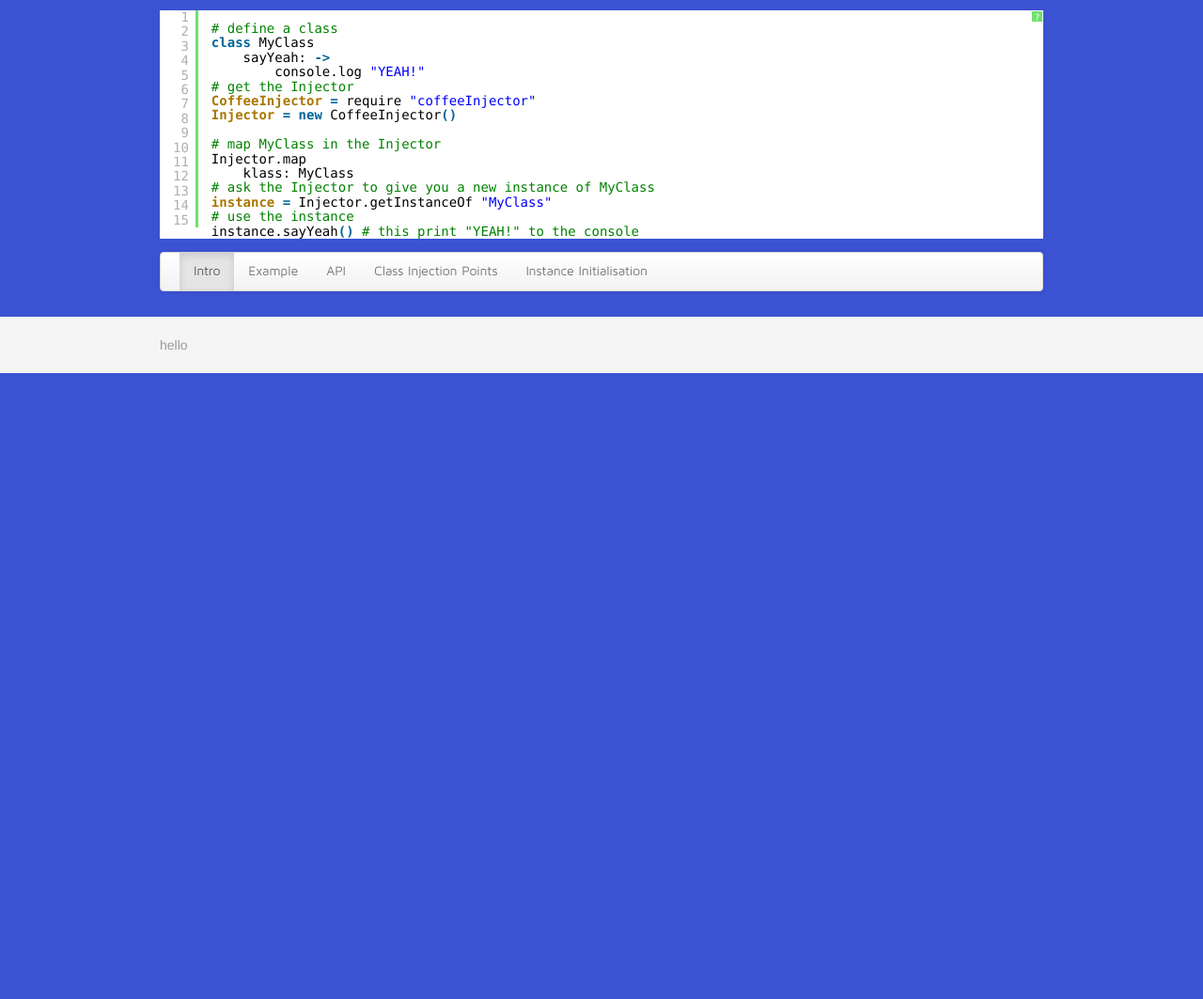
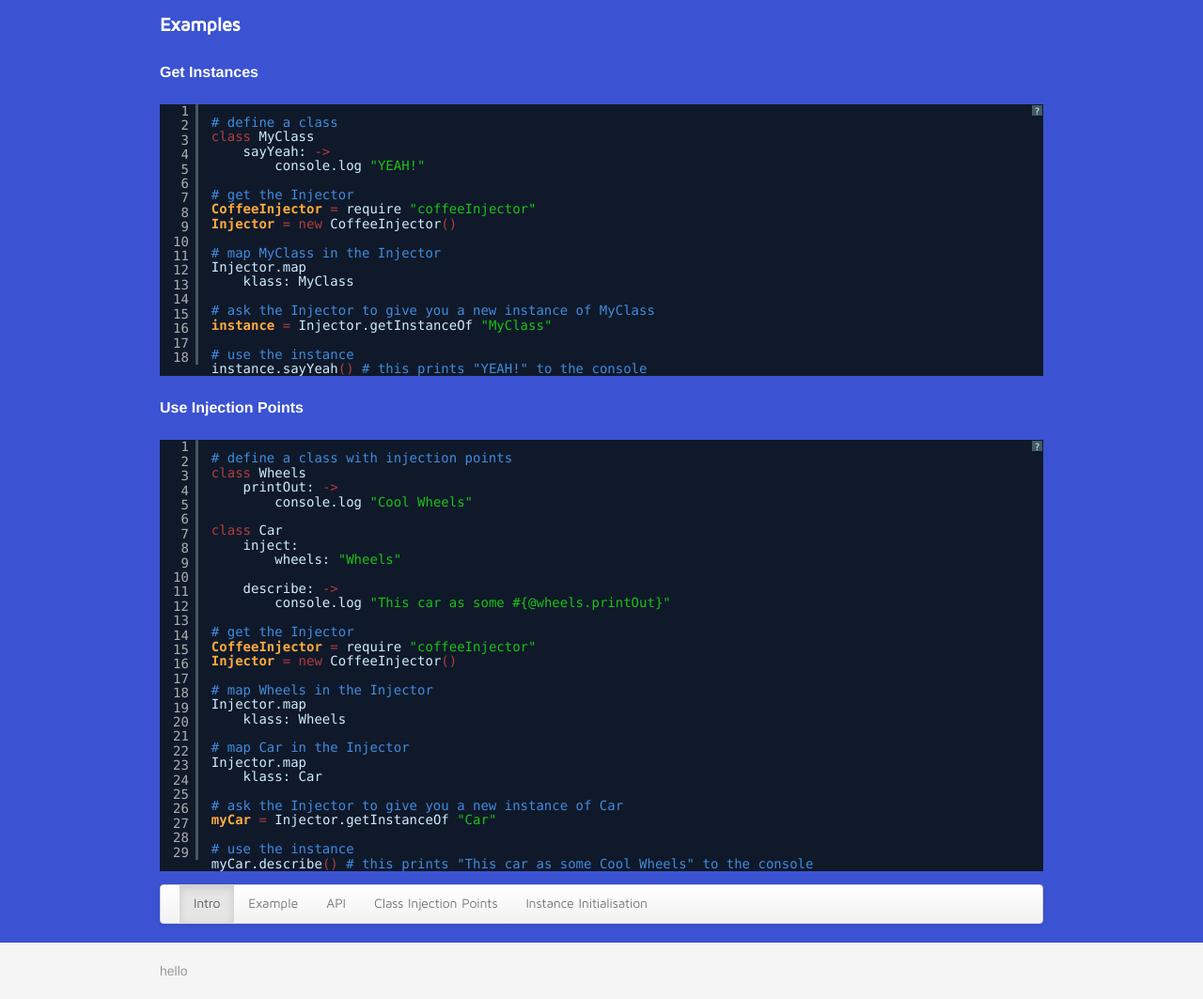
Before and after one commit to vizio360/coffee-sweetener, a plain HTML site: page index.html in a window 1280 px wide. Shown: the part 403-1466 px from the top of the page at 94% size. Before the commit the page ends 800 px from the top, so only its background shows below. Drawn offline with nearby package versions, Linux system fonts and the light colour scheme.

Commit message:
added class injection points example

```diff
--- a/index.html
+++ b/index.html
@@ -6,7 +6,7 @@
     <meta name="viewport" content="width=device-width, initial-scale=1.0" />
     <link rel="stylesheet" href="lib/bootstrap/css/bootstrap.min.css" media="screen"/>
     <link rel="stylesheet" href="lib/syntaxhi/styles/shCore.css" media="screen"/>
-    <link rel="stylesheet" href="lib/syntaxhi/styles/shThemeDefault.css" media="screen"/>
+    <link rel="stylesheet" href="lib/syntaxhi/styles/shThemeMidnight.css" media="screen"/>
     <link rel="stylesheet" href="fonts/stylesheet.css"/>
     <style type="text/css">
         /* Sticky footer styles
@@ -73,10 +73,13 @@
             color: #FFF;
         }
         h2 {
-            font-family: 'MavenProMedium
+            font-family: 'MavenProMedium';
             font-size: 20px;
             color: #FFF;
-
+        }
+        h3 {
+            font-size: 16px;
+            color: #FFF;
         }
 
     </style>
@@ -97,11 +100,14 @@
                     <p>Some people like coffee as it is, others like it with sugar. Same it's true for components like this one, some people like them others can live without them. But not be afraid of trying it as, not like sugar, it will keep your applications slim.</p>
                 </div>
                 <div class="span12">
+<h2>Examples</h2>
+<h3>Get Instances</h3>
 <pre class="brush: coffee">
 # define a class
 class MyClass
     sayYeah: ->
         console.log "YEAH!"
+
 # get the Injector
 CoffeeInjector = require "coffeeInjector"
 Injector = new CoffeeInjector()
@@ -109,10 +115,44 @@ Injector = new CoffeeInjector()
 # map MyClass in the Injector
 Injector.map
     klass: MyClass
+
 # ask the Injector to give you a new instance of MyClass
 instance = Injector.getInstanceOf "MyClass"
+
 # use the instance
-instance.sayYeah() # this print "YEAH!" to the console
+instance.sayYeah() # this prints "YEAH!" to the console
+</pre>
+<h3>Use Injection Points</h3>
+<pre class="brush: coffee">
+# define a class with injection points
+class Wheels
+    printOut: ->
+        console.log "Cool Wheels"
+
+class Car
+    inject:
+        wheels: "Wheels"
+
+    describe: ->
+        console.log "This car as some #{@wheels.printOut}"
+
+# get the Injector
+CoffeeInjector = require "coffeeInjector"
+Injector = new CoffeeInjector()
+
+# map Wheels in the Injector
+Injector.map
+    klass: Wheels
+
+# map Car in the Injector
+Injector.map
+    klass: Car
+
+# ask the Injector to give you a new instance of Car
+myCar = Injector.getInstanceOf "Car"
+
+# use the instance
+myCar.describe() # this prints "This car as some Cool Wheels" to the console
 </pre>
 
                 </div>
```
